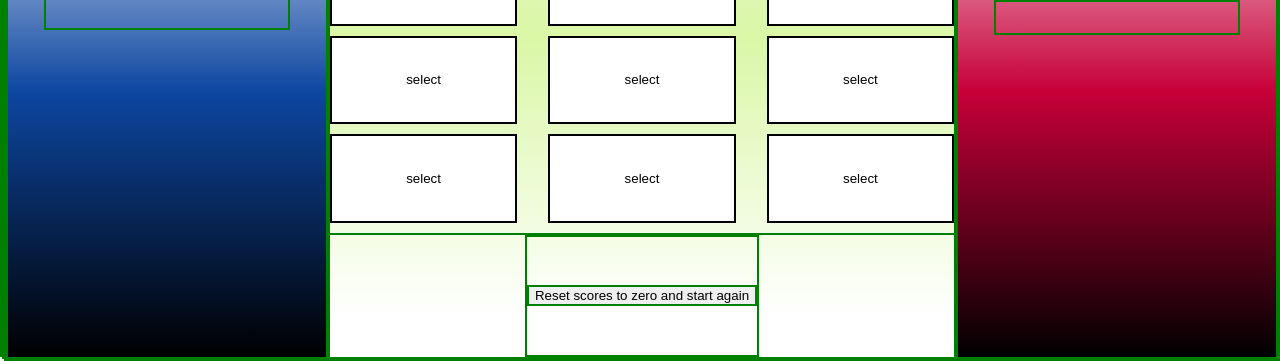
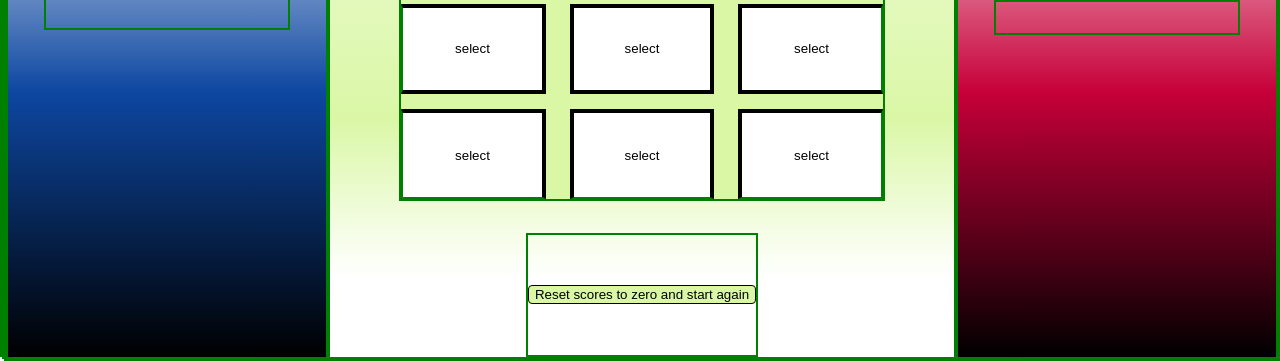
Before and after one commit to EricSergeant/Tic-Tac-Toe, a plain HTML site: page index.html in a window 1280 px wide. Shown: the part 447-808 px from the top of the page. Drawn offline with Linux system fonts and the light colour scheme.

Commit message:
Add button borders, improve layout

```diff
--- a/styles.css
+++ b/styles.css
@@ -2,7 +2,6 @@
   border: 2px solid green;
 }
 
-/* html */
 html,
 body,
 main {
@@ -16,29 +15,27 @@ main {
   align-items: stretch;
 }
 
-/* .player-1-side,
-.player-2-side {
-  display: flex;
-  flex-direction: column;
-  align-items: center;
-} */
-
 aside {
   display: flex;
   flex-direction: column;
   align-items: center;
-  /* justify-content: stretch; */
+  text-align: center;
   width: 25%;
 }
 
 .player-image-container {
   margin: 0 auto;
-  height: auto%;
+  height: auto;
   max-width: 100%;
 }
 
 .player-1-side {
   background: linear-gradient(#FFFFFF, #FFFFFF, #0D47A1, #000000);
+  /* max-width: 100%; */
+}
+.player-1-count {
+  max-width: 100%;
+  /* align-items: stretch; */
 }
 
 .player-2-side {
@@ -54,31 +51,77 @@ aside {
   /* background: linear-gradient(#FFFFFF, #FFFFFF, #DAF7A6); */
   /* background: #DAF7A6; */
   /* background: radial-gradient(circle, #DAF7A6 0%, #FFFFFF 75%); */
-  background: linear-gradient(#FFFFFF 15%, #DAF7A6 60%, #FFFFFF 95%);
+  background: linear-gradient(#FFFFFF 10%, #DAF7A6 70%, #FFFFFF 90%);
 }
 
 .player-turn-display-container {
   display: flex;
   flex-direction: column;
   justify-content: center;
+  text-align: center;
   width: 100%;
+}
+
+.player-icon-turn-display {
+  margin-top: 0;
 }
 
 .game-board {
   display: flex;
   justify-content: space-between;
+  align-content: space-between;
   flex-wrap: wrap;
   margin-top: 10%;
-  width: 100%;
+  margin-bottom: 5%;
+  margin-left: 1%;
+  margin-right: 1%;
   height: 50%;
+  background-color: #DAF7A6;
 }
 
 .game-board > button {
   width: 30%;
   height: 30%;
   background-color: white;
-  border: 2px solid black;
+  /* border: 2px solid black; */
 }
+
+#b1,
+#b2,
+#b3,
+#c1,
+#c2,
+#c3 {
+  border-top: 4px solid black;
+}
+
+#a1,
+#a2,
+#b1,
+#b2,
+#c1,
+#c2 {
+  border-right: 4px solid black;
+}
+
+#a1,
+#a2,
+#a3,
+#b1,
+#b2,
+#b3 {
+  border-bottom: 4px solid black;
+}
+
+#a2,
+#a3,
+#b2,
+#b3,
+#c2,
+#c3 {
+  border-left: 4px solid black;
+}
+
 
 .game-reset-button-container {
   display: flex;
@@ -88,9 +131,10 @@ aside {
   height: 20%;
 }
 
-.game-reset-button > buttton {
-  width: 20%;
-  height: 20%;
-  background-color: yellow;
-  border: 2px solid black;
+.game-reset-button-container > button {
+  /* width: 20%;
+  height: 20%; */
+  background-color: #DAF7A6;
+  border: 1px solid black;
+  border-radius: 4px;
 }
```
Also changed, not shown: index.html (+1 -1 lines).
